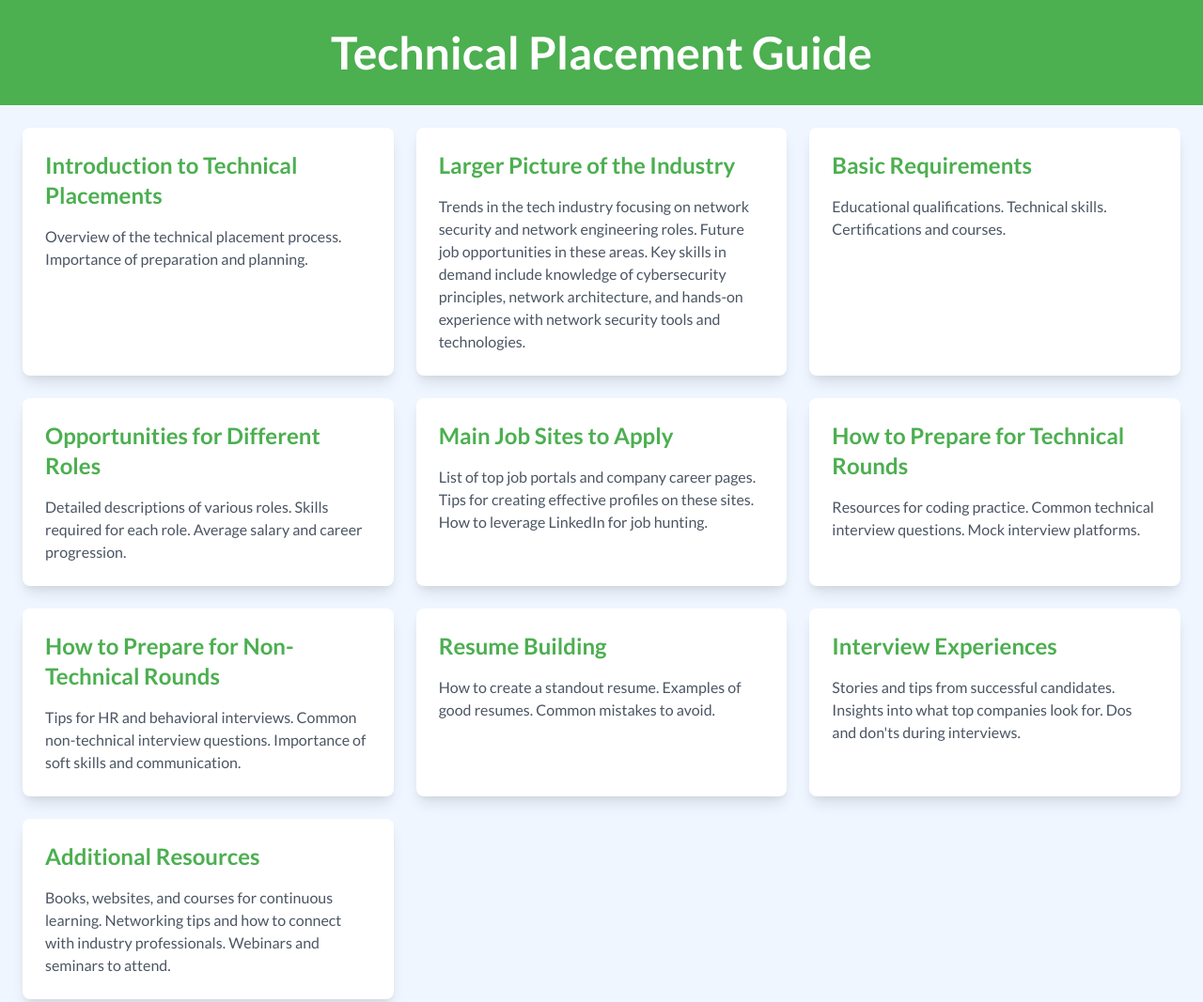
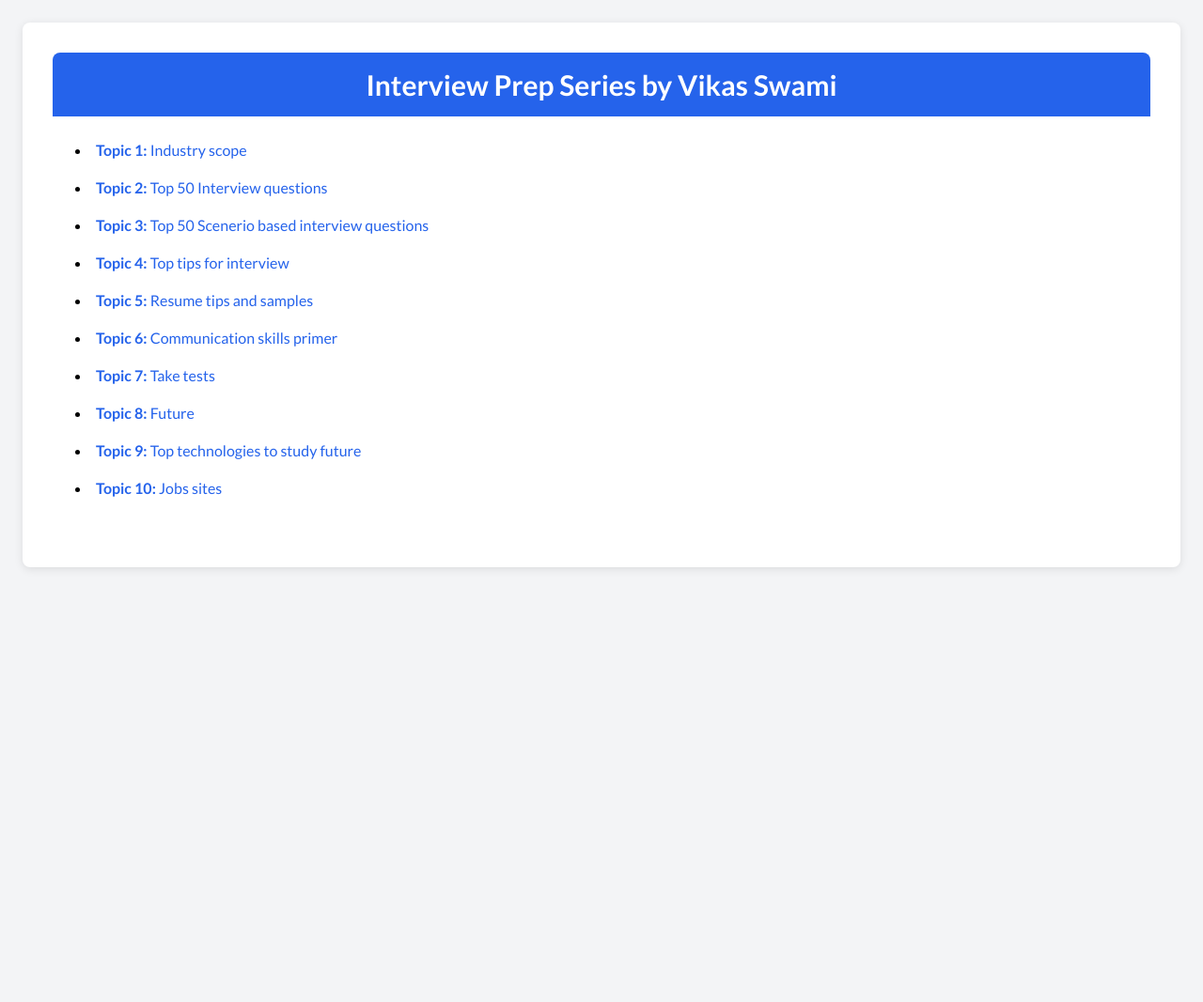
Before and after one commit to vikasswaminh/placement, a plain HTML site: page index.html in a window 1280 px wide. Shown: the top 1067 px of the page at 94% size. After the commit the page ends 800 px from the top, so only its background shows below. Drawn offline with nearby package versions, Linux system fonts and the light colour scheme.

Commit message:
Update index.html

```diff
--- a/index.html
+++ b/index.html
@@ -3,94 +3,59 @@
 <head>
     <meta charset="UTF-8">
     <meta name="viewport" content="width=device-width, initial-scale=1.0">
-    <title>Technical Placement Guide</title>
+    <title>Interview Prep Series by Vikas Swami</title>
     <link href="https://fonts.googleapis.com/css2?family=Lato:wght@400;700&display=swap" rel="stylesheet">
     <link href="https://cdn.jsdelivr.net/npm/tailwindcss@2.2.19/dist/tailwind.min.css" rel="stylesheet">
     <style>
         body {
             font-family: 'Lato', sans-serif;
         }
-        header {
-            background-color: #4CAF50;
+        .content-wrapper {
+            max-width: 7xl;
+            margin: auto;
+            background-color: white;
+            padding: 2rem;
+            box-shadow: 0 2px 10px rgba(0, 0, 0, 0.1);
+            border-radius: 0.5rem;
+        }
+        .title {
+            background-color: #2563eb;
             color: white;
+            text-align: center;
+            padding: 1rem;
+            border-radius: 0.5rem 0.5rem 0 0;
         }
-        .module h2 {
-            color: #4CAF50;
+        .list-item {
+            margin-bottom: 1rem;
         }
-        .module a {
-            color: #4CAF50;
+        .list-item a {
+            color: #2563eb;
             text-decoration: none;
         }
-        .module a:hover {
+        .list-item a:hover {
             text-decoration: underline;
         }
     </style>
 </head>
-<body class="bg-blue-50 text-gray-800">
-    <header class="text-center p-8">
-        <h1 class="text-5xl font-bold">Technical Placement Guide</h1>
-    </header>
-    <div class="container mx-auto p-6 grid grid-cols-1 sm:grid-cols-2 lg:grid-cols-3 gap-6">
-        <div class="module bg-white shadow-lg p-6 rounded-lg">
-            <a href="#" id="intro-link">
-                <h2 class="text-2xl font-bold">Introduction to Technical Placements</h2>
-                <p class="mt-4 text-gray-600">Overview of the technical placement process. Importance of preparation and planning.</p>
-            </a>
-        </div>
-        <div class="module bg-white shadow-lg p-6 rounded-lg">
-            <a href="#" id="industry-link">
-                <h2 class="text-2xl font-bold">Larger Picture of the Industry</h2>
-                <p class="mt-4 text-gray-600">Trends in the tech industry focusing on network security and network engineering roles. Future job opportunities in these areas. Key skills in demand include knowledge of cybersecurity principles, network architecture, and hands-on experience with network security tools and technologies.</p>
-            </a>
-        </div>
-        <div class="module bg-white shadow-lg p-6 rounded-lg">
-            <a href="#" id="requirements-link">
-                <h2 class="text-2xl font-bold">Basic Requirements</h2>
-                <p class="mt-4 text-gray-600">Educational qualifications. Technical skills. Certifications and courses.</p>
-            </a>
-        </div>
-        <div class="module bg-white shadow-lg p-6 rounded-lg">
-            <a href="#" id="roles-link">
-                <h2 class="text-2xl font-bold">Opportunities for Different Roles</h2>
-                <p class="mt-4 text-gray-600">Detailed descriptions of various roles. Skills required for each role. Average salary and career progression.</p>
-            </a>
-        </div>
-        <div class="module bg-white shadow-lg p-6 rounded-lg">
-            <a href="#" id="jobsites-link">
-                <h2 class="text-2xl font-bold">Main Job Sites to Apply</h2>
-                <p class="mt-4 text-gray-600">List of top job portals and company career pages. Tips for creating effective profiles on these sites. How to leverage LinkedIn for job hunting.</p>
-            </a>
-        </div>
-        <div class="module bg-white shadow-lg p-6 rounded-lg">
-            <a href="#" id="technical-link">
-                <h2 class="text-2xl font-bold">How to Prepare for Technical Rounds</h2>
-                <p class="mt-4 text-gray-600">Resources for coding practice. Common technical interview questions. Mock interview platforms.</p>
-            </a>
-        </div>
-        <div class="module bg-white shadow-lg p-6 rounded-lg">
-            <a href="#" id="nontechnical-link">
-                <h2 class="text-2xl font-bold">How to Prepare for Non-Technical Rounds</h2>
-                <p class="mt-4 text-gray-600">Tips for HR and behavioral interviews. Common non-technical interview questions. Importance of soft skills and communication.</p>
-            </a>
-        </div>
-        <div class="module bg-white shadow-lg p-6 rounded-lg">
-            <a href="#" id="resume-link">
-                <h2 class="text-2xl font-bold">Resume Building</h2>
-                <p class="mt-4 text-gray-600">How to create a standout resume. Examples of good resumes. Common mistakes to avoid.</p>
-            </a>
-        </div>
-        <div class="module bg-white shadow-lg p-6 rounded-lg">
-            <a href="#" id="interviews-link">
-                <h2 class="text-2xl font-bold">Interview Experiences</h2>
-                <p class="mt-4 text-gray-600">Stories and tips from successful candidates. Insights into what top companies look for. Dos and don'ts during interviews.</p>
-            </a>
-        </div>
-        <div class="module bg-white shadow-lg p-6 rounded-lg">
-            <a href="#" id="resources-link">
-                <h2 class="text-2xl font-bold">Additional Resources</h2>
-                <p class="mt-4 text-gray-600">Books, websites, and courses for continuous learning. Networking tips and how to connect with industry professionals. Webinars and seminars to attend.</p>
-            </a>
-        </div>
+<body class="bg-gray-100 p-6">
+    <div class="content-wrapper">
+        <header class="title">
+            <h1 class="text-3xl font-bold">Interview Prep Series by Vikas Swami</h1>
+        </header>
+        <main class="p-6">
+            <ul class="list-disc list-inside">
+                <li class="list-item"><a href="page1.html"><b>Topic 1:</b> Industry scope</a></li>
+                <li class="list-item"><a href="page2.html"><b>Topic 2:</b> Top 50 Interview questions</a></li>
+                <li class="list-item"><a href="page3.html"><b>Topic 3:</b> Top 50 Scenerio based interview questions</a></li>
+                <li class="list-item"><a href="page4.html"><b>Topic 4:</b> Top tips for interview</a></li>
+                <li class="list-item"><a href="page5.html"><b>Topic 5:</b> Resume tips and samples</a></li>
+                <li class="list-item"><a href="page6.html"><b>Topic 6:</b> Communication skills primer</a></li>
+                <li class="list-item"><a href="page7.html"><b>Topic 7:</b> Take tests</a></li>
+                <li class="list-item"><a href="page8.html"><b>Topic 8:</b> Future </a></li>
+                <li class="list-item"><a href="page9.html"><b>Topic 9:</b> Top technologies to study future</a></li>
+                <li class="list-item"><a href="page10.html"><b>Topic 10:</b> Jobs sites </a></li>
+            </ul>
+        </main>
     </div>
 </body>
 </html>
```
